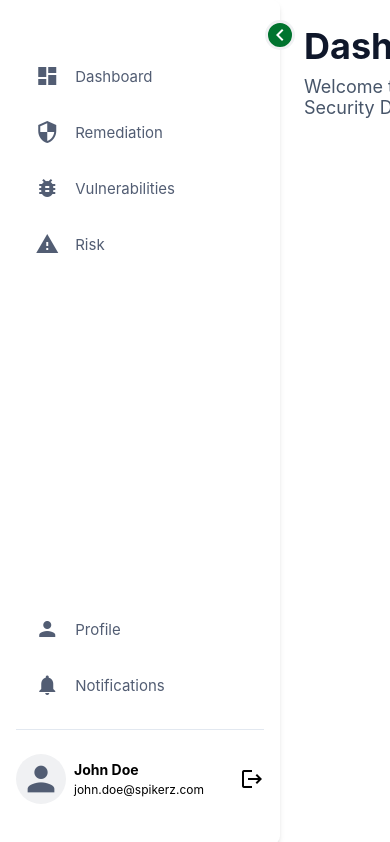
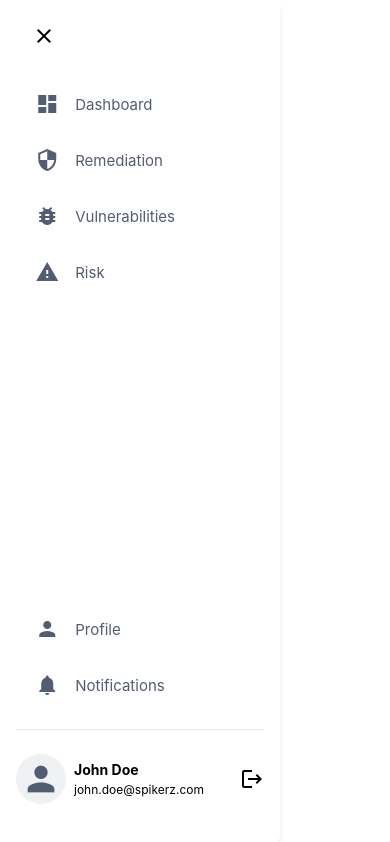
Before and after one commit to john9384/spikerz-assessment, an Angular app: page /dashboard in a window 390 px wide. Built offline with nearby package versions, Linux system fonts and the light colour scheme.

Commit message:
made the sidebar collapsible

```diff
--- a/src/app/core/layouts/app-layout/app-layout.component.html
+++ b/src/app/core/layouts/app-layout/app-layout.component.html
@@ -1,6 +1,14 @@
 <div class="app-layout">
-  <app-sidebar />
+  <app-sidebar
+    [isCollapsed]="isSidebarCollapsed"
+    (toggleSidebar)="toggleSidebar()"
+  />
   <main class="main-content">
+    <nav class="mobile-topbar" (click)="toggleSidebar()">
+      <div class="sidebar-toggle">
+        <span class="material-icons">menu</span>
+      </div>
+    </nav>
     <router-outlet />
   </main>
 </div>
--- a/src/app/core/layouts/app-layout/app-layout.component.scss
+++ b/src/app/core/layouts/app-layout/app-layout.component.scss
@@ -11,4 +11,28 @@
     flex-direction: column;
     background-color: var(--background-secondary);
   }
+
+  .mobile-topbar {
+    display: none;
+    .sidebar-toggle {
+      display: flex;
+      align-items: center;
+      justify-content: center;
+      width: 3rem;
+      height: 3rem;
+      border-radius: 50%;
+      background-color: var(--primary-800);
+      cursor: pointer;
+      .material-icons {
+        color: var(--white);
+      }
+    }
+  }
+
+  @media (max-width: 768px) {
+    .mobile-topbar {
+      display: block;
+      padding: 0.5rem 1rem;
+    }
+  }
 }
--- a/src/app/core/layouts/app-layout/app-layout.component.ts
+++ b/src/app/core/layouts/app-layout/app-layout.component.ts
@@ -10,4 +10,10 @@ import { SidebarComponent } from '../sidebar/sidebar.component';
   templateUrl: './app-layout.component.html',
   styleUrls: ['./app-layout.component.scss'],
 })
-export class AppLayoutComponent {}
+export class AppLayoutComponent {
+  isSidebarCollapsed = false;
+
+  toggleSidebar(): void {
+    this.isSidebarCollapsed = !this.isSidebarCollapsed;
+  }
+}
--- a/src/app/core/layouts/sidebar/sidebar.component.html
+++ b/src/app/core/layouts/sidebar/sidebar.component.html
@@ -5,6 +5,9 @@
     } @else {
     <span class="material-icons">keyboard_arrow_left</span>
     }
+  </div>
+  <div class="mobile-close-icon" (click)="onToggleSidebar()">
+    <span class="material-icons">close</span>
   </div>
   <div class="navigation-section">
     <ul class="navigation-section__list">
--- a/src/app/core/layouts/sidebar/sidebar.component.scss
+++ b/src/app/core/layouts/sidebar/sidebar.component.scss
@@ -16,6 +16,7 @@
   display: flex;
   flex-direction: column;
   position: relative;
+  transition: all 0.3s ease;
 
   .sidebar-toggle {
     border-radius: 50%;
@@ -36,9 +37,29 @@
       color: var(--white);
     }
   }
+  .mobile-close-icon {
+    display: none;
+  }
+
+  @media (max-width: 768px) {
+    position: fixed;
+    top: 0;
+    left: 0;
+    transform: translateX(0%);
+
+    .sidebar-toggle {
+      display: none;
+    }
+
+    .mobile-close-icon {
+      display: block;
+      padding: 0.5rem 1rem;
+    }
+  }
 
   &.collapsed {
     width: 80px;
+
     .navigation-section__item span:not(.material-icons) {
       display: none;
     }
@@ -49,6 +70,10 @@
     .user-info__details span,
     .user-section__logout {
       display: none;
+    }
+
+    @media (max-width: 768px) {
+      transform: translateX(-100%);
     }
   }
 
@@ -84,6 +109,10 @@
           color: black;
         }
       }
+    }
+
+    @media (max-width: 768px) {
+      margin-top: 0;
     }
   }
 
--- a/src/app/core/layouts/sidebar/sidebar.component.ts
+++ b/src/app/core/layouts/sidebar/sidebar.component.ts
@@ -12,11 +12,8 @@ import { NavigationItem } from '../../types/app.types';
   styleUrls: ['./sidebar.component.scss'],
 })
 export class SidebarComponent {
-  isCollapsed = false;
-
-  onToggleSidebar(): void {
-    this.isCollapsed = !this.isCollapsed;
-  }
+  @Input() isCollapsed = false;
+  @Output() toggleSidebar = new EventEmitter<void>();
 
   navigationItems: NavigationItem[] = [
     {
@@ -67,6 +64,10 @@ export class SidebarComponent {
       'https://res.cloudinary.com/ddlhom1zz/image/upload/v1716773455/BankLogos/Property_1_polaris-bank_v8hwoe.png',
   };
 
+  onToggleSidebar(): void {
+    this.toggleSidebar.emit();
+  }
+
   getIconClass(icon: string | undefined): string {
     if (!icon) return 'default-icon';
 
```
